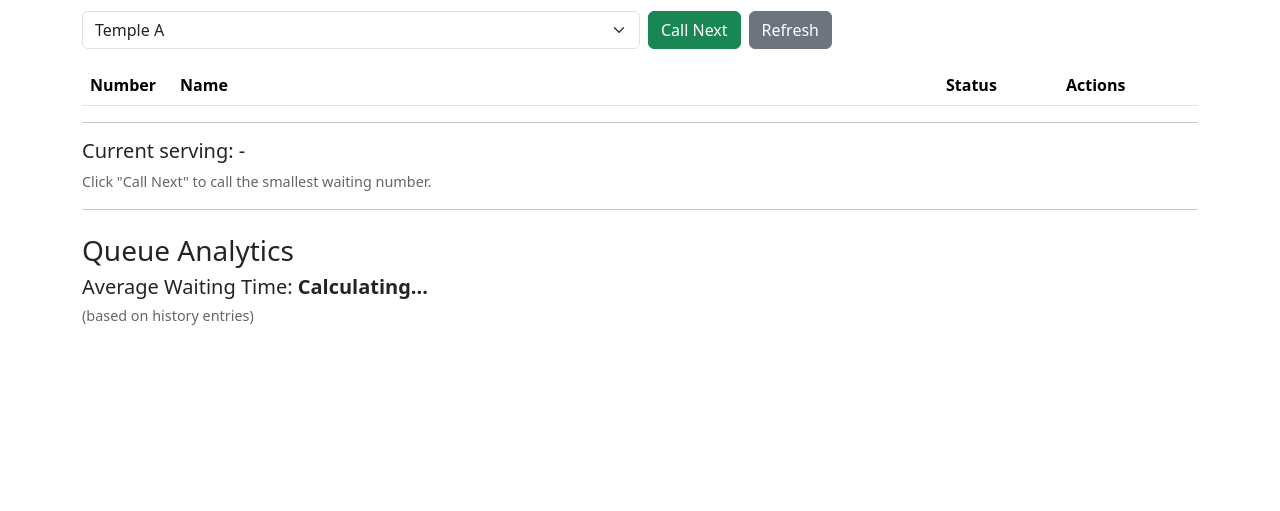
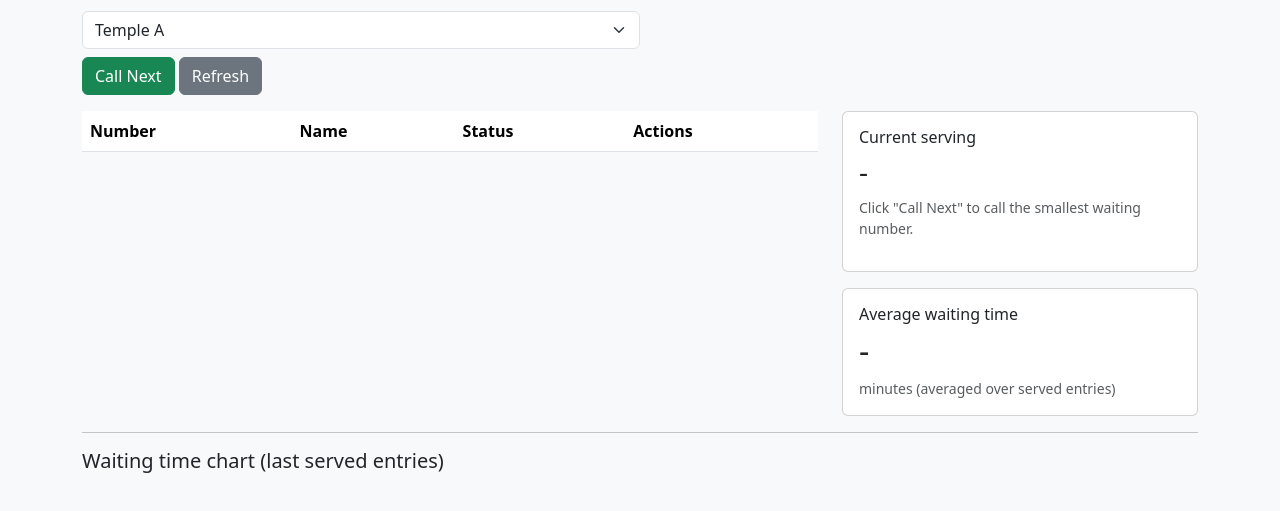
Before and after one commit to Jaya696/Virtual-Queue-System, a plain HTML site: page admin.html in a window 1280 px wide. Shown: the part 77-588 px from the top of the page. Drawn offline with nearby package versions, Linux system fonts and the light colour scheme; no server answers.

Commit message:
Update admin.html

```diff
--- a/admin.html
+++ b/admin.html
@@ -1,3 +1,4 @@
+
 <!doctype html>
 <html>
 <head>
@@ -5,18 +6,14 @@
   <title>Virtual Queue — Admin</title>
   <meta name="viewport" content="width=device-width,initial-scale=1" />
   <link href="https://cdn.jsdelivr.net/npm/bootstrap@5.3.2/dist/css/bootstrap.min.css" rel="stylesheet">
-  <style>
-    body { padding: 18px; }
-    #peakChart { max-width: 760px; display:block; margin: 18px auto; }
-    .small-muted { color: #666; font-size: .9rem; }
-  </style>
+  <link rel="stylesheet" href="styles.css">
 </head>
 <body class="p-4">
   <div class="container">
     <h1 class="mb-3">Admin Dashboard</h1>
 
-    <div class="mb-3 d-flex align-items-center gap-2">
-      <select id="admin-location" class="form-select w-50">
+    <div class="mb-3">
+      <select id="admin-location" class="form-select w-50 mb-2">
         <option value="templeA">Temple A</option>
         <option value="canteen1">Canteen 1</option>
       </select>
@@ -24,34 +21,50 @@
       <button id="refreshBtn" class="btn btn-secondary">Refresh</button>
     </div>
 
-    <table class="table table-striped">
-      <thead>
-        <tr><th style="width:90px">Number</th><th>Name</th><th style="width:120px">Status</th><th style="width:140px">Actions</th></tr>
-      </thead>
-      <tbody id="queue-body"></tbody>
-    </table>
+    <div class="row mb-3">
+      <div class="col-md-8">
+        <table class="table table-striped">
+          <thead>
+            <tr>
+              <th>Number</th><th>Name</th><th>Status</th><th>Actions</th>
+            </tr>
+          </thead>
+          <tbody id="queue-body"></tbody>
+        </table>
+      </div>
+
+      <div class="col-md-4">
+        <div class="card mb-3">
+          <div class="card-body">
+            <h6 class="card-title">Current serving</h6>
+            <h3 id="admin-serving">-</h3>
+            <p class="text-muted small">Click "Call Next" to call the smallest waiting number.</p>
+          </div>
+        </div>
+
+        <div class="card">
+          <div class="card-body">
+            <h6 class="card-title">Average waiting time</h6>
+            <div style="display:flex;align-items:center;gap:12px;">
+              <div>
+                <h2 id="avg-wait">-</h2>
+                <div class="text-muted small">minutes (averaged over served entries)</div>
+              </div>
+            </div>
+          </div>
+        </div>
+      </div>
+    </div>
 
     <hr/>
-    <h5>Current serving: <span id="admin-serving">-</span></h5>
-    <p class="small-muted">Click "Call Next" to call the smallest waiting number.</p>
-
-    <!-- ===== Queue Analytics Section ===== -->
-    <hr>
-    <h3 class="mt-4">Queue Analytics</h3>
-    <h5 class="mb-1">Average Waiting Time: <span id="avgWait" class="fw-bold">Calculating...</span></h5>
-    <small class="small-muted">(based on history entries)</small>
-
-    <div style="width: 80%; max-width: 700px; margin-top: 20px;">
-      <canvas id="peakChart"></canvas>
-    </div>
-    <!-- ================================================================ -->
+    <h5 class="mb-3">Waiting time chart (last served entries)</h5>
+    <canvas id="waitChart" height="120"></canvas>
 
   </div>
 
-  <!-- Chart.js Library (must load before admin.js uses Chart) -->
-  <!-- Chart.js UMD build (works with ES modules + global Chart) -->
-<script src="https://cdn.jsdelivr.net/npm/chart.js@4.4.1/dist/chart.umd.min.js"></script>
-<script type="module" src="admin.js"></script>
+  <!-- Chart.js -->
+  <script src="https://cdn.jsdelivr.net/npm/chart.js"></script>
 
+  <script type="module" src="admin.js"></script>
 </body>
 </html>
```
